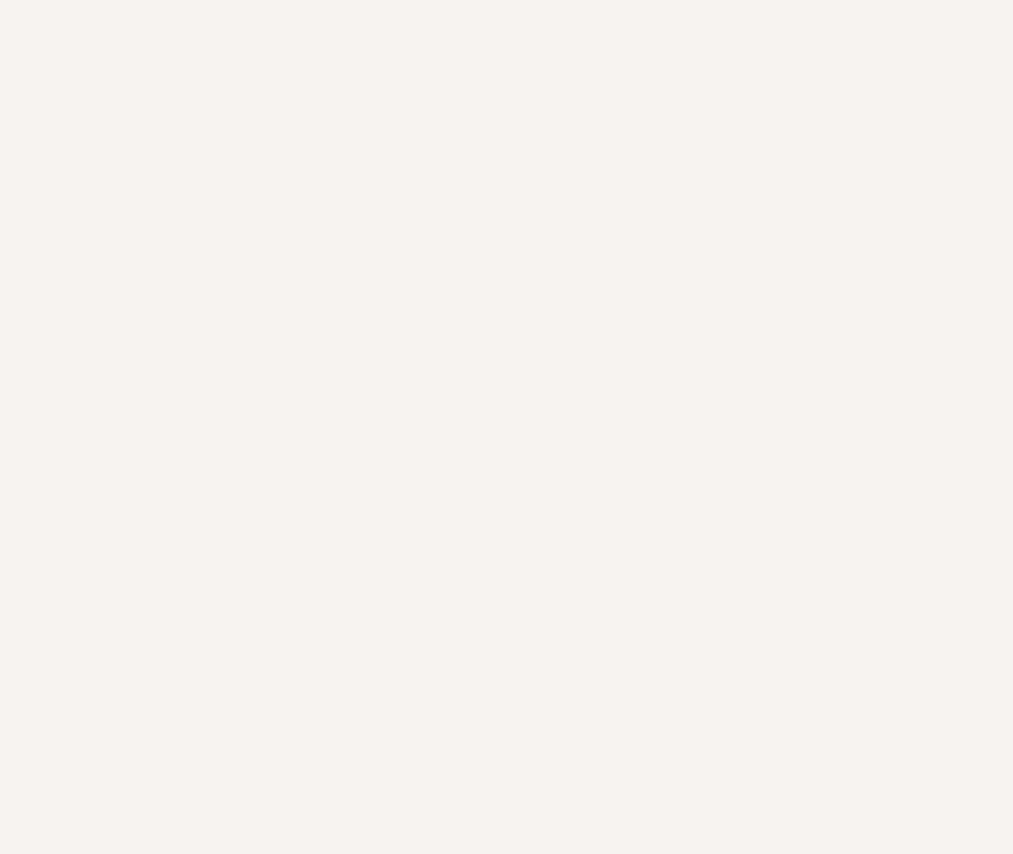
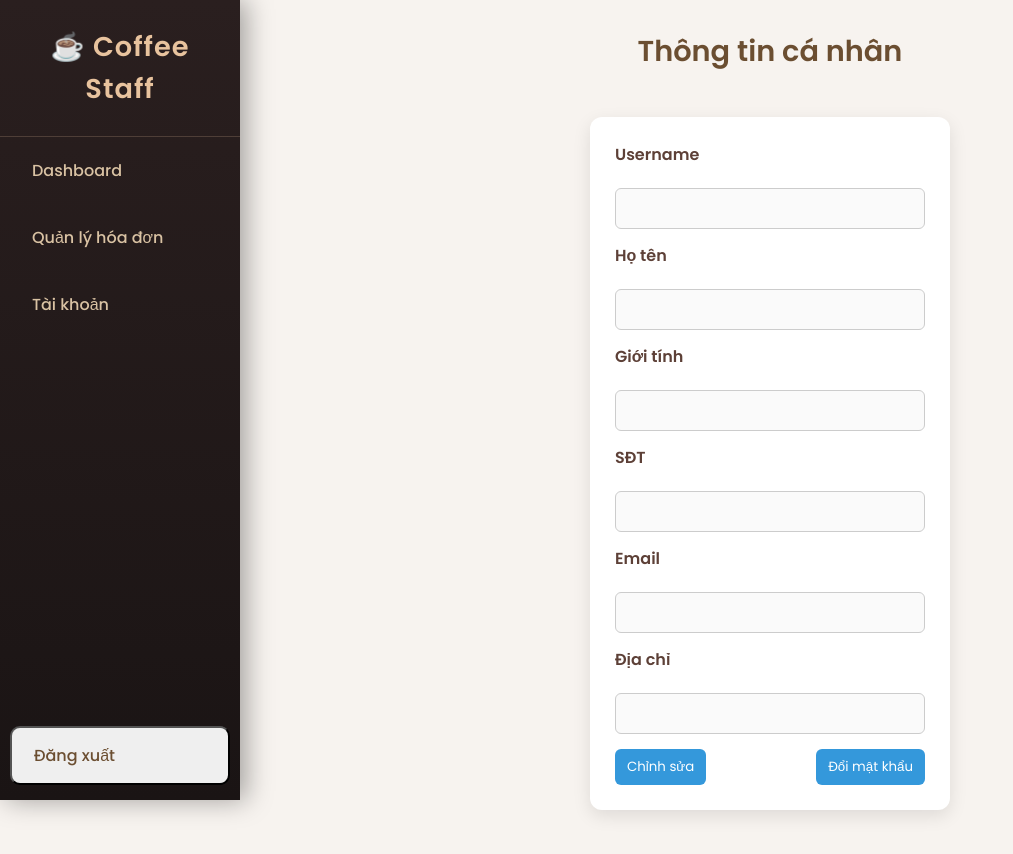
Before and after one commit to Tokiskikurumi1/coffeeReact, a React (Vite) app: page /staff/profileStaff in a window 1280 px wide. Before the commit this address had no page. Shown: the top 854 px of the page, without its empty margins (0-1013 px from the left). Before the commit the page ends 800 px from the top, so only its background shows below. Built offline with nearby package versions, Linux system fonts and the light colour scheme; no server answers.

Commit message:
update staff profile UI

```diff
--- a/src/components/layout/SidebarStaff.tsx
+++ b/src/components/layout/SidebarStaff.tsx
@@ -62,7 +62,15 @@ export default function Sidebar() {
         >
           Quản lý hóa đơn
         </Link>
-
+        <Link
+          to="/staff/profileStaff"
+          className={`sidebar-link ${
+            location.pathname === "/staff/profile" ? "active" : ""
+          }`}
+          onClick={closeSidebar}
+        >
+          Tài khoản
+        </Link>
         <button className="sidebar-link logout-btn" onClick={logout}>
           Đăng xuất
         </button>
--- /dev/null
+++ b/src/pages/staff/ProfileStaff.tsx
@@ -0,0 +1,247 @@
+import { useEffect, useState } from "react";
+import "./profilestaff.css";
+
+const API_PROFILE = "https://localhost:7203/api/Account/get-my-profile";
+const API_UPDATE = "https://localhost:7203/api/Account/update-profile";
+const API_CHANGE_PASS = "https://localhost:7203/api/Account/change-password";
+
+interface Profile {
+  username: string;
+  fullName: string;
+  gender: string;
+  phone: string;
+  email: string;
+  address: string;
+}
+
+export default function ProfileStaff() {
+  const [profile, setProfile] = useState<Profile>({
+    username: "",
+    fullName: "",
+    gender: "",
+    phone: "",
+    email: "",
+    address: "",
+  });
+  const [editing, setEditing] = useState(false);
+
+  const [showModal, setShowModal] = useState(false);
+  const [passwordData, setPasswordData] = useState({
+    oldPassword: "",
+    newPassword: "",
+    confirmPassword: "",
+  });
+
+  // ================= GET PROFILE =================
+  const fetchProfile = async () => {
+    try {
+      const res = await fetch(API_PROFILE, {
+        headers: {
+          Authorization: "Bearer " + localStorage.getItem("accessToken"),
+        },
+      });
+
+      const data: Profile = await res.json();
+
+      setProfile(data);
+    } catch (err) {
+      console.error("Lỗi lấy profile:", err);
+    }
+  };
+
+  useEffect(() => {
+    fetchProfile();
+  }, []);
+
+  // ================= UPDATE PROFILE =================
+  const handleUpdate = async () => {
+    try {
+      const res = await fetch(API_UPDATE, {
+        method: "PUT",
+        headers: {
+          "Content-Type": "application/json",
+          Authorization: "Bearer " + localStorage.getItem("accessToken"),
+        },
+        body: JSON.stringify({
+          fullName: profile.fullName,
+          gender: profile.gender,
+          phone: profile.phone,
+          email: profile.email,
+          address: profile.address,
+        }),
+      });
+
+      const data = await res.json();
+
+      alert(data.message);
+      setEditing(false);
+      fetchProfile();
+    } catch (err) {
+      console.error("Lỗi update:", err);
+    }
+  };
+
+  // ================= CHANGE PASSWORD =================
+  const handleChangePassword = () => {
+    if (passwordData.newPassword !== passwordData.confirmPassword) {
+      alert("Mật khẩu xác nhận không khớp!");
+      return;
+    }
+
+    fetch(API_CHANGE_PASS, {
+      method: "POST",
+      headers: {
+        "Content-Type": "application/json",
+        Authorization: "Bearer " + localStorage.getItem("accessToken"),
+      },
+      body: JSON.stringify({
+        oldPassword: passwordData.oldPassword,
+        newPassword: passwordData.newPassword,
+      }),
+    })
+      .then((res) => res.json())
+      .then((data) => {
+        alert(data.message);
+        setShowModal(false);
+        setPasswordData({
+          oldPassword: "",
+          newPassword: "",
+          confirmPassword: "",
+        });
+      });
+  };
+
+  return (
+    <div
+      className="page-content"
+      style={{
+        display: "flex",
+        flexDirection: "column",
+        alignItems: "center",
+      }}
+    >
+      <div className="profile-header">
+        <h2>Thông tin cá nhân</h2>
+      </div>
+
+      <div className="profile-card">
+        <div className="form-group">
+          <label>Username</label>
+          <input value={profile.username || ""} disabled />
+        </div>
+
+        <div className="form-group">
+          <label>Họ tên</label>
+          <input
+            value={profile.fullName || ""}
+            disabled={!editing}
+            onChange={(e) =>
+              setProfile({ ...profile, fullName: e.target.value })
+            }
+          />
+        </div>
+
+        <div className="form-group">
+          <label>Giới tính</label>
+          <input
+            value={profile.gender || ""}
+            disabled={!editing}
+            onChange={(e) => setProfile({ ...profile, gender: e.target.value })}
+          />
+        </div>
+
+        <div className="form-group">
+          <label>SĐT</label>
+          <input
+            value={profile.phone || ""}
+            disabled={!editing}
+            onChange={(e) => setProfile({ ...profile, phone: e.target.value })}
+          />
+        </div>
+
+        <div className="form-group">
+          <label>Email</label>
+          <input
+            value={profile.email || ""}
+            disabled={!editing}
+            onChange={(e) => setProfile({ ...profile, email: e.target.value })}
+          />
+        </div>
+
+        <div className="form-group">
+          <label>Địa chỉ</label>
+          <input
+            value={profile.address || ""}
+            disabled={!editing}
+            onChange={(e) =>
+              setProfile({ ...profile, address: e.target.value })
+            }
+          />
+        </div>
+
+        <div className="profile-actions">
+          {!editing ? (
+            <button onClick={() => setEditing(true)}>Chỉnh sửa</button>
+          ) : (
+            <>
+              <button onClick={handleUpdate}>Lưu</button>
+              <button onClick={() => setEditing(false)}>Hủy</button>
+            </>
+          )}
+
+          <button onClick={() => setShowModal(true)}>Đổi mật khẩu</button>
+        </div>
+      </div>
+
+      {/* ================= MODAL ================= */}
+      {showModal && (
+        <div className="modal-overlay">
+          <div className="modal-changePass">
+            <h3>Đổi mật khẩu</h3>
+
+            <input
+              type="password"
+              placeholder="Mật khẩu cũ"
+              value={passwordData.oldPassword}
+              onChange={(e) =>
+                setPasswordData({
+                  ...passwordData,
+                  oldPassword: e.target.value,
+                })
+              }
+            />
+
+            <input
+              type="password"
+              placeholder="Mật khẩu mới"
+              value={passwordData.newPassword}
+              onChange={(e) =>
+                setPasswordData({
+                  ...passwordData,
+                  newPassword: e.target.value,
+                })
+              }
+            />
+
+            <input
+              type="password"
+              placeholder="Xác nhận mật khẩu mới"
+              value={passwordData.confirmPassword}
+              onChange={(e) =>
+                setPasswordData({
+                  ...passwordData,
+                  confirmPassword: e.target.value,
+                })
+              }
+            />
+
+            <div className="modal-actions">
+              <button onClick={handleChangePassword}>Xác nhận</button>
+              <button onClick={() => setShowModal(false)}>Hủy</button>
+            </div>
+          </div>
+        </div>
+      )}
+    </div>
+  );
+}
--- /dev/null
+++ b/src/pages/staff/profilestaff.css
@@ -0,0 +1,129 @@
+/* ===== PAGE ===== */
+/* .page-content {
+  margin-left: 240px;
+  padding: 30px;
+
+  display: flex;
+  flex-direction: column;
+  align-items: center;
+} */
+
+/* ===== HEADER ===== */
+.profile-header {
+  margin-bottom: 20px;
+}
+
+/* ===== CARD ===== */
+.profile-card {
+  width: 360px;
+  background: #fff;
+  padding: 25px;
+  border-radius: 12px;
+
+  box-shadow: 0 6px 18px rgba(0, 0, 0, 0.1);
+}
+
+/* ===== FORM ===== */
+.form-group {
+  margin-bottom: 14px;
+}
+
+.form-group label {
+  display: block;
+  font-weight: 600;
+  margin-bottom: 5px;
+}
+
+.form-group input {
+  width: 100%;
+  padding: 8px 10px;
+
+  border: 1px solid #ccc;
+  border-radius: 6px;
+}
+
+/* ===== BUTTON ===== */
+.profile-actions {
+  display: flex;
+  justify-content: space-between;
+  margin-top: 15px;
+}
+
+.profile-actions button {
+  padding: 8px 12px;
+  border: none;
+  border-radius: 6px;
+
+  background: #3498db;
+  color: #fff;
+  cursor: pointer;
+}
+
+.profile-actions button:hover {
+  opacity: 0.9;
+}
+
+/* ===== MODAL (FIX CHÍNH) ===== */
+.modal-overlay {
+  position: fixed;
+
+  top: 0;
+  left: 240px; /* tránh đè sidebar */
+  width: calc(100% - 240px);
+  height: 100%;
+
+  background: rgba(0, 0, 0, 0.5);
+
+  display: flex;
+  align-items: center;
+  justify-content: center;
+
+  z-index: 2000;
+}
+
+.modal-changePass {
+  width: 320px;
+  background: #fff;
+  padding: 25px;
+  border-radius: 12px;
+
+  display: flex;
+  flex-direction: column;
+  gap: 10px;
+
+  box-shadow: 0 10px 25px rgba(0, 0, 0, 0.25);
+}
+
+.modal input {
+  padding: 8px;
+  border: 1px solid #ccc;
+  border-radius: 6px;
+}
+
+.modal-actions {
+  display: flex;
+  justify-content: space-between;
+  margin-top: 10px;
+}
+
+.modal-actions button {
+  padding: 8px 12px;
+  border: none;
+  border-radius: 6px;
+
+  background: #3498db;
+  color: #fff;
+  cursor: pointer;
+}
+
+/* ===== MOBILE ===== */
+@media (max-width: 992px) {
+  .page-content {
+    margin-left: 0;
+  }
+
+  .modal-overlay {
+    left: 0;
+    width: 100%;
+  }
+}
--- a/src/routes/AppRoutes.tsx
+++ b/src/routes/AppRoutes.tsx
@@ -18,6 +18,7 @@ import Profile from "../pages/Profile";
 import StaffLayout from "../components/layout/StaffLayout";
 import StaffDashboard from "../pages/staff/Dashboard";
 import RequestBill from "../pages/staff/BillRequest";
+import ProfileStaff from "../pages/staff/ProfileStaff";
 export default function AppRoutes() {
   return (
     <Routes>
@@ -44,6 +45,7 @@ export default function AppRoutes() {
       <Route path="/staff" element={<StaffLayout />}>
         <Route path="dashboard" element={<StaffDashboard />}></Route>
         <Route path="requestBills" element={<RequestBill />}></Route>
+        <Route path="profileStaff" element={<ProfileStaff />}></Route>
       </Route>
     </Routes>
   );
```
